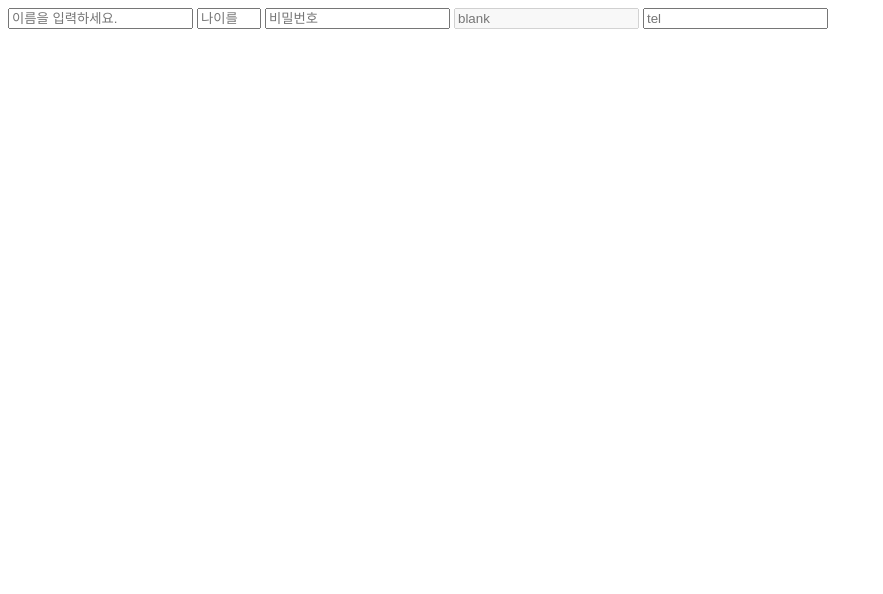
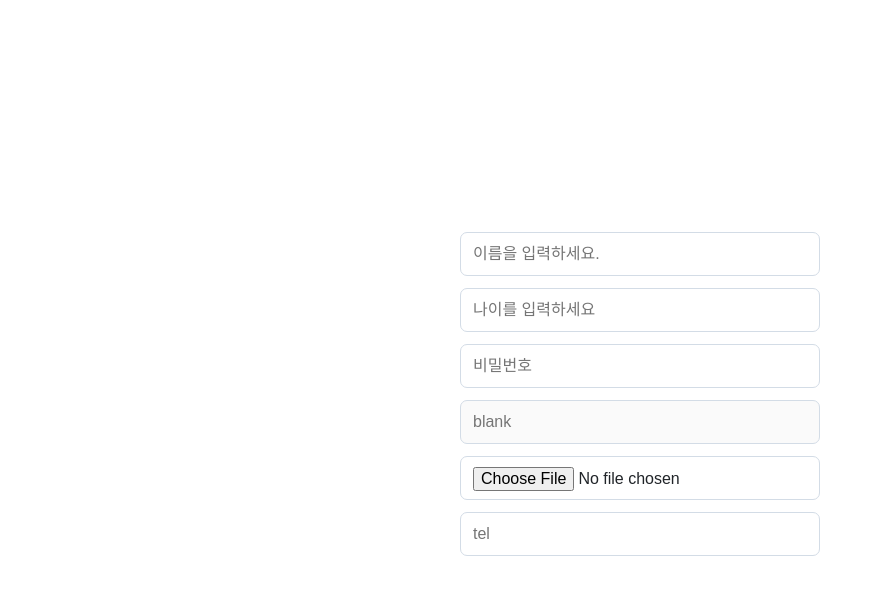
Before and after one commit to seou-hong/html-css, a plain HTML site: page practice09/index.html in a window 1280 px wide. Shown: the whole page, without its empty margins (0-883 px from the left). Drawn offline with Linux system fonts and the light colour scheme; a web font is replaced by a local one.

Commit message:
add practices

```diff
--- a/practice09/index.html
+++ b/practice09/index.html
@@ -13,7 +13,7 @@
   <input type="text" placeholder="이름을 입력하세요.">
   <input type="number" placeholder="나이를 입력하세요" min="20"max="100">
   <input type="password" placeholder="비밀번호" minlength="4" maxlength="6">
-  <input type="text" disabled placeholder="blank"
+  <input type="text" disabled placeholder="blank">
   <input type="file" accept=".png,.jpg">
   <input type="tell" placeholder="tel"
 </body>
--- a/practice09/styles.css
+++ b/practice09/styles.css
@@ -1,16 +1,65 @@
-<!-- index.html -->
+/* styles.css */
 
-<!DOCTYPE html>
-<html lang="ko">
-<head>
-  <meta charset="UTF-8">
-  <title>Form - Input</title>
-  <link rel="stylesheet" href="https://spoqa.github.io/spoqa-han-sans/css/SpoqaHanSans-kr.css" rel="stylesheet" type="text/css">
-  <link rel="stylesheet" href="./styles.css">
-</head>
-<body>
+* {
+  margin: 0;
+  box-sizing: border-box;
+    font-family: 'Spoqa Han Sans', sans-serif;
+}
 
-  <!-- 여기에 코드를 작성하세요 ❤️ -->
+html {
+  font-size: 16px;
+  font-family: 'Spoqa Han Sans', sans-serif;
+  letter-spacing: -.03em;
+  color: #212529;
+}
 
-</body>
-</html>
+body {
+  width: 100%;
+  height: 100vh;
+  display: flex;
+  flex-direction: column;
+  justify-content: center;
+  align-items: center;
+  align-content: center;
+}
+
+h1 {
+  width: 360px;
+  font-weight: 100;
+  font-size: 32px;
+  line-height: 1.5;
+  margin-bottom: 1em;
+  color: #101010;
+  letter-spacing: -.05em;
+}
+
+label {
+  display: block;
+  width: 100%;
+  font-size: 12px;
+  line-height: 16px;
+}
+
+input {
+  display: block;
+  width: 360px;
+  height: 44px;
+  padding: 0 12px;
+  border-radius: 7px;
+  margin-bottom: 12px;
+  font-size: 16px;
+  border: 1px solid #d3dce6;
+  transition: border-color 200ms ease-in-out;
+}
+
+input:focus,
+input:hover,
+input:active {
+  outline: none;
+  box-shadow: none;
+  border-color: #1fb6ff;
+}
+
+input[type="file"] {
+  padding-top: 10px;
+}
```
